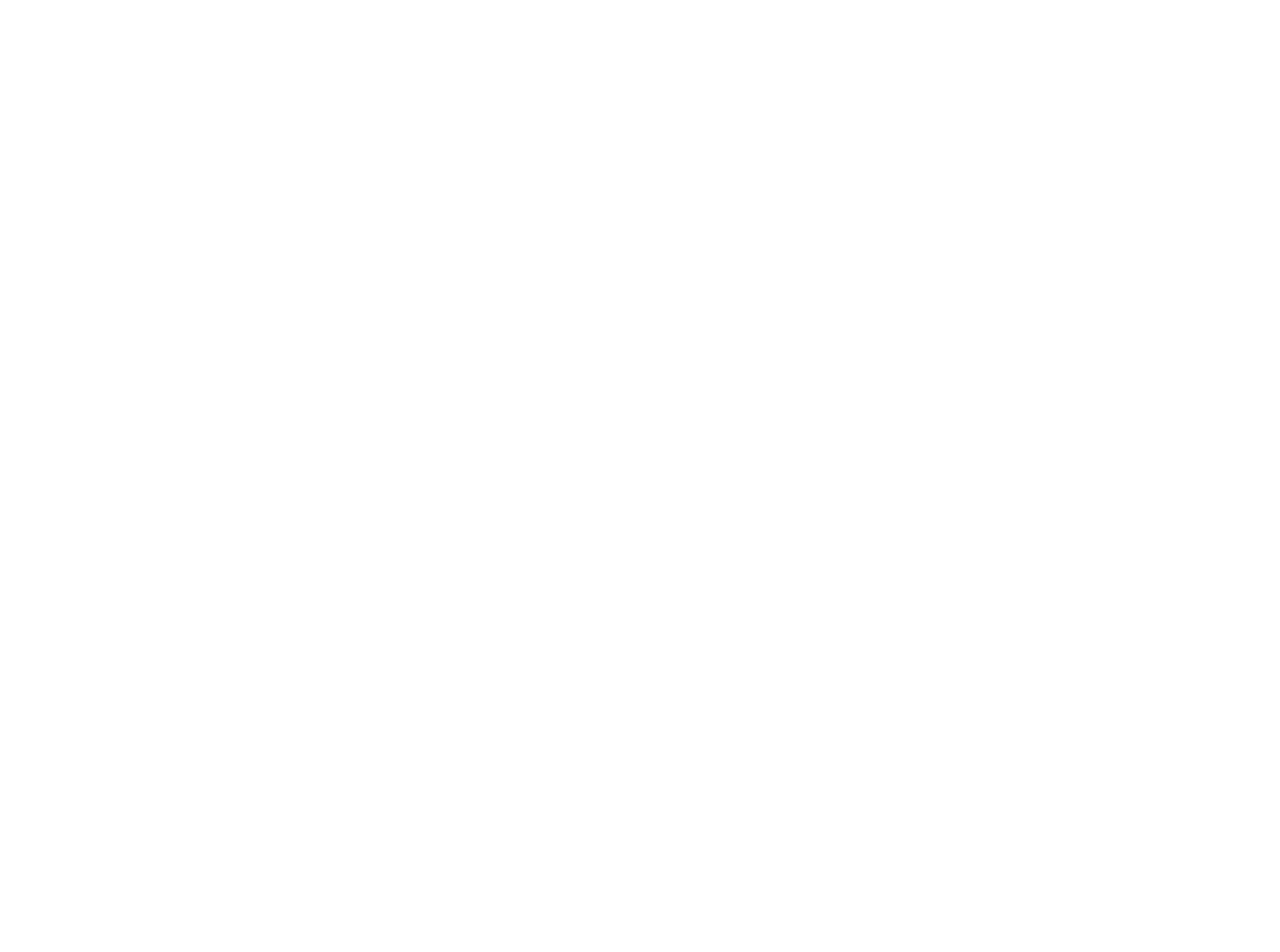
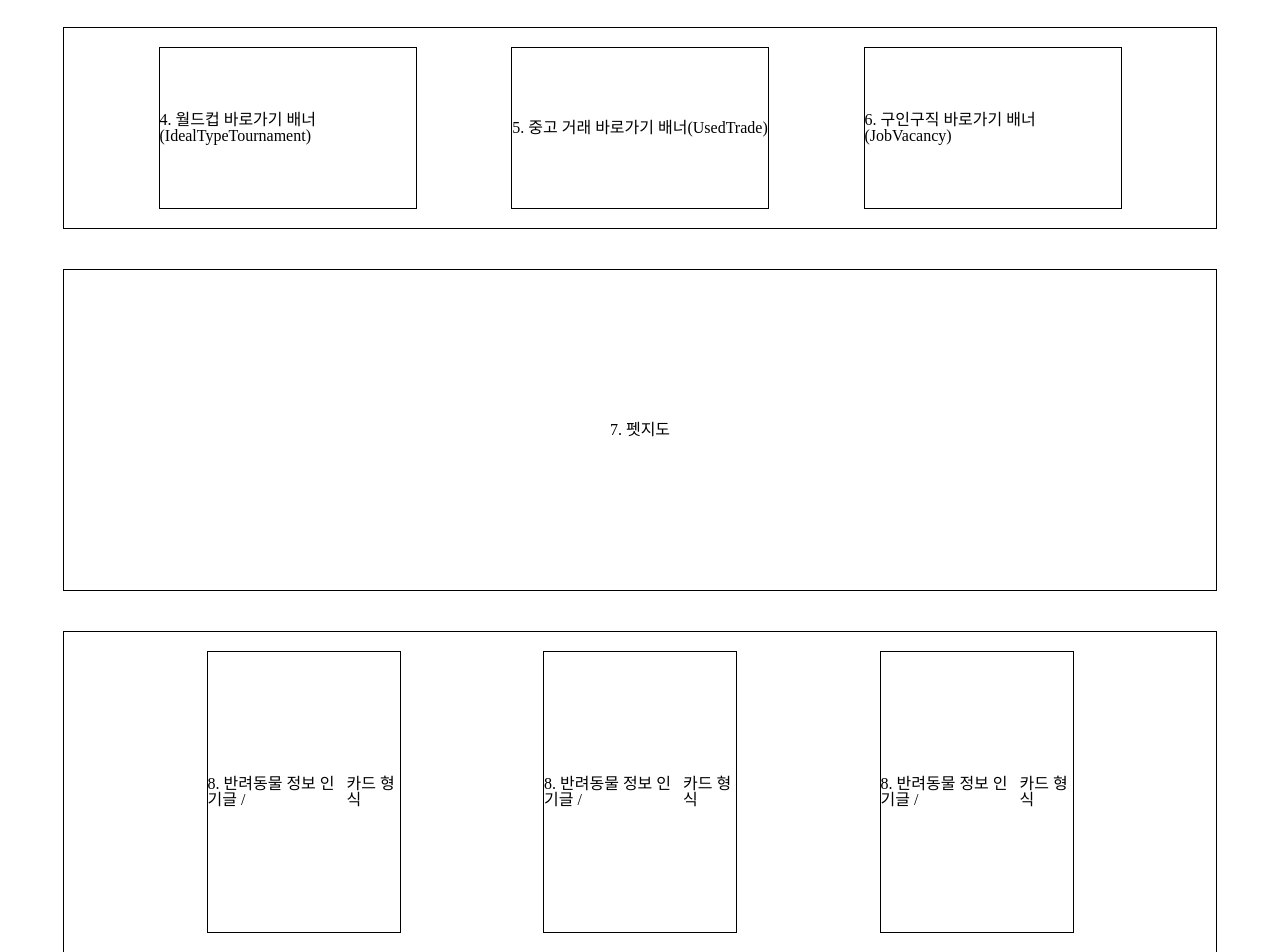
Before and after one commit to pet-platform/pet-platform-front, a Next.js app: page /main in a window 1280 px wide. Before the commit this address had no page. Shown: the part 460-1412 px from the top of the page. Before the commit the page ends 800 px from the top, so only its background shows below. Built offline with nearby package versions, Linux system fonts and the light colour scheme.

Commit message:
메인페이지 레이아웃 - styled components 적용 1. 메인 로테이션 배너 / 최소 2 ~ 최대 5 2. 월드컵 바로가기 배너 3. 중고거래 바로가기 배너 4. 구인구직 바로가기 배너 5. 펫지도 6. 반려동물 정보 인기글

```diff
--- /dev/null
+++ b/app/main/page.tsx
@@ -0,0 +1,114 @@
+'use client';
+
+import styled from 'styled-components';
+
+export default function MainPage() {
+  return (
+    <Main>
+      <MainLotationBanner>
+        <p>3. 메인 로테이션 배너/</p>
+        <p>최소2 ~ 최대5</p>
+      </MainLotationBanner>
+
+      <SubBannar>
+        <Bannar>
+          <p>4. 월드컵 바로가기 배너(IdealTypeTournament)</p>
+        </Bannar>
+
+        <Bannar>
+          <p>5. 중고 거래 바로가기 배너(UsedTrade)</p>
+        </Bannar>
+
+        <Bannar>
+          <p>6. 구인구직 바로가기 배너(JobVacancy)</p>
+        </Bannar>
+      </SubBannar>
+
+      <PetMap>
+        <p>7. 펫지도</p>
+      </PetMap>
+
+      <PetPopularPosts>
+        <PopularPost>
+          <p>8. 반려동물 정보 인기글 /</p>
+          <p>카드 형식</p>
+        </PopularPost>
+
+        <PopularPost>
+          <p>8. 반려동물 정보 인기글 /</p>
+          <p>카드 형식</p>
+        </PopularPost>
+
+        <PopularPost>
+          <p>8. 반려동물 정보 인기글 /</p>
+          <p>카드 형식</p>
+        </PopularPost>
+      </PetPopularPosts>
+    </Main>
+  );
+}
+
+const Main = styled.main`
+  display: flex;
+  flex-direction: column;
+  align-items: center;
+  justify-content: center;
+`;
+
+const MainLotationBanner = styled.section`
+  display: flex;
+  align-items: center;
+  justify-content: center;
+  width: 90vw;
+  height: 40vh;
+  margin-top: 5vh;
+  border: 1px solid;
+`;
+
+const SubBannar = styled.section`
+  display: flex;
+  align-items: center;
+  justify-content: space-evenly;
+  width: 90vw;
+  height: 25vh;
+  margin-top: 5vh;
+  border: 1px solid;
+`;
+
+const Bannar = styled.div`
+  display: flex;
+  width: 20vw;
+  height: 20vh;
+  align-items: center;
+  justify-content: center;
+  border: 1px solid;
+`;
+
+const PetMap = styled.section`
+  display: flex;
+  align-items: center;
+  justify-content: center;
+  width: 90vw;
+  height: 40vh;
+  margin-top: 5vh;
+  border: 1px solid;
+`;
+
+const PetPopularPosts = styled.section`
+  display: flex;
+  align-items: center;
+  justify-content: space-evenly;
+  width: 90vw;
+  height: 40vh;
+  margin-top: 5vh;
+  border: 1px solid;
+`;
+
+const PopularPost = styled.div`
+  display: flex;
+  width: 15vw;
+  height: 35vh;
+  align-items: center;
+  justify-content: center;
+  border: 1px solid;
+`;
```
Also changed, not shown: 1 other file (tests, documents, lock files or other folders).
